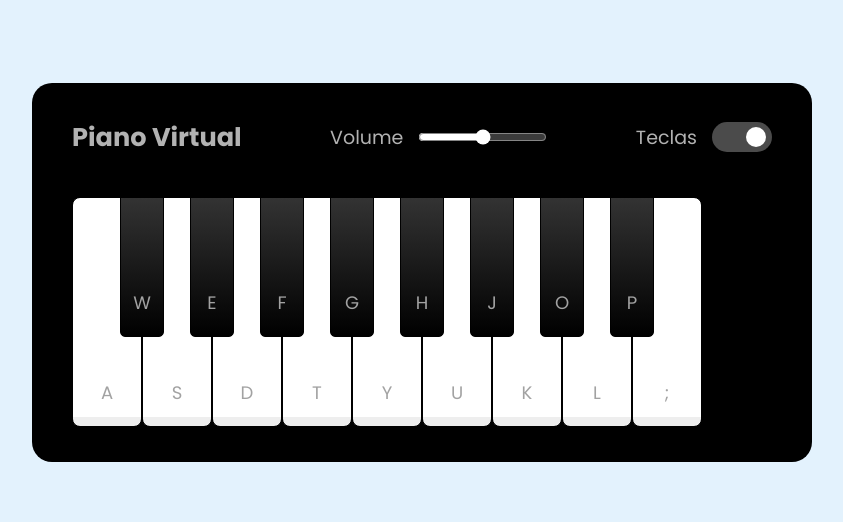
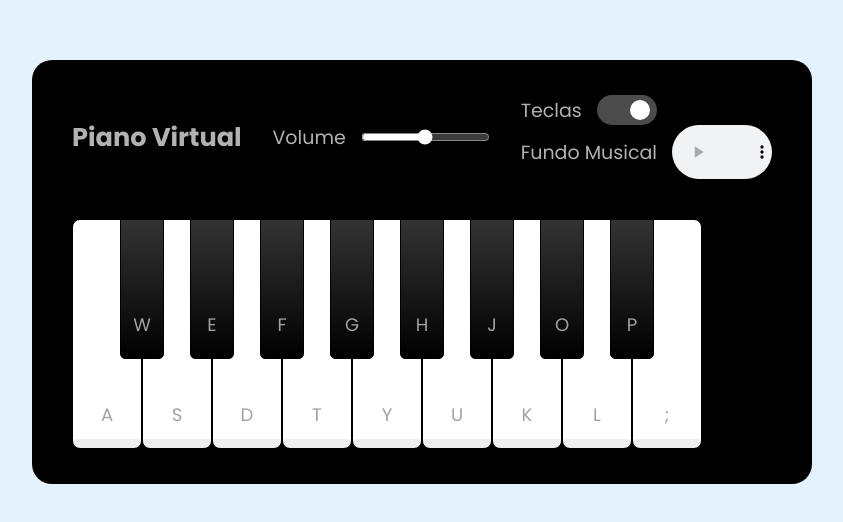
Before and after one commit to EuIngridCoelho/Simulador_de_Piano, a plain HTML site: page index.html in a window 1280 px wide. Shown: the part 128-650 px from the top of the page, without its empty margins (218-1061 px from the left). Drawn offline with Linux system fonts and the light colour scheme.

Commit message:
Implementação da opção musica de fundo

```diff
--- a/index.html
+++ b/index.html
@@ -10,21 +10,38 @@
     <link rel="stylesheet" href="./src/styles/reset.css">
 
     <link rel="preconnect" href="https://fonts.googleapis.com">
-<link rel="preconnect" href="https://fonts.gstatic.com" crossorigin>
-<link href="https://fonts.googleapis.com/css2?family=Poppins:wght@100;200;400;700&display=swap" rel="stylesheet">
+    <link rel="preconnect" href="https://fonts.gstatic.com" crossorigin>
+    <link href="https://fonts.googleapis.com/css2?family=Poppins:wght@100;200;400;700&display=swap" rel="stylesheet">
 </head>
 
 <body>
     <div class="container">
         <header>
             <h2>Piano Virtual</h2>
+
             <div class="column volume-slider">
                 <span>Volume</span>
-                <input type="range" min="0" max="1" value="0.5" step="any"></div>
-            <div class="column keys-check">
-                <span>Teclas</span>
-                <input type="checkbox" checked>
+                <input type="range" min="0" max="1" value="0.5" step="any">
             </div>
+
+            <div>
+
+                <div class="column keys-check">
+                    <span>Teclas</span>
+                    <input type="checkbox" checked>
+                </div>
+
+                <div class="column">
+                    <span>Fundo Musical</span>
+                    <audio id="audioFundo" controls>
+                        <source src="./src/audios/motivation.wav" type="audio/mp3">
+                        Seu navegador não suporta HTML5
+                    </audio>
+                </div>
+
+
+            </div>
+
         </header>
 
         <ul class="piano-keys">
@@ -51,6 +68,7 @@
 
 
 
+
     <script src="./src/scripts/engine.js" defer></script>
 </body>
 
--- a/src/styles/main.css
+++ b/src/styles/main.css
@@ -71,6 +71,10 @@ header .column span {
     background-color: #fff;
 }
 
+#audioFundo{
+    width: 100px;
+}
+
 .piano-keys {
     display: flex;
     margin-top: 40px;
```
Also changed, not shown: src/scripts/engine.js (+5 -2 lines), 1 other file.
